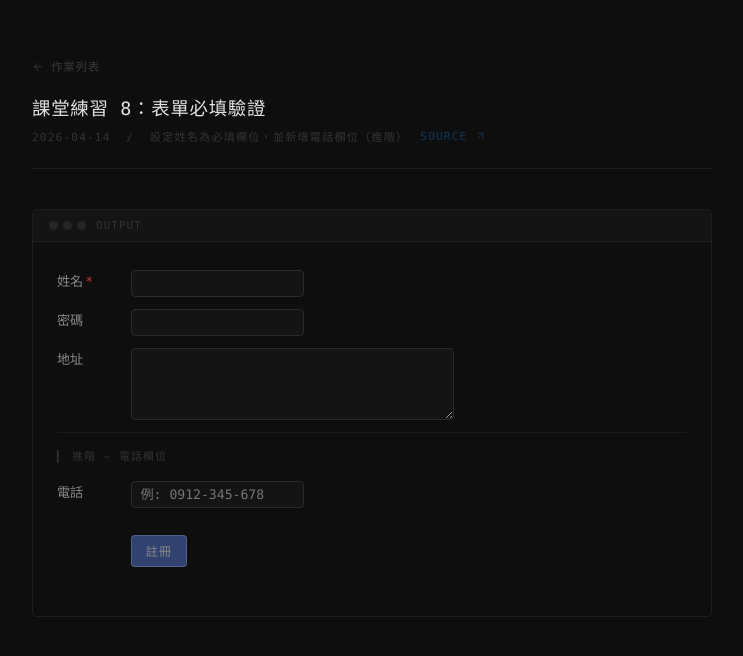
After one commit to johnlin10/web-database-programming, a PHP site: page /2026-04-14/ch3-5-2.php in a window 1280 px wide. The commit adds this page. Shown: the top 656 px of the page, without its empty margins (268-1011 px from the left). Run offline with PHP 8.4, Linux system fonts and the light colour scheme.

Commit message:
feat: enhance UI with Lucide icons, improve file list display, and add new form validation exercises

```diff
--- /dev/null
+++ b/2026-04-14/ch3-5-2.php
@@ -0,0 +1,71 @@
+<?php
+$title = '課堂練習 8：表單必填驗證';
+$date  = '2026-04-14';
+$meta  = '設定姓名為必填欄位，並新增電話欄位（進階）';
+ob_start();
+?>
+<style>
+.form-row { margin-bottom: 12px; }
+.form-row label { display: inline-block; width: 5em; color: #888; }
+.form-row input[type="text"],
+.form-row input[type="password"],
+.form-row input[type="tel"],
+.form-row textarea {
+  background: #141414;
+  color: #c0c0c0;
+  border: 1px solid #2a2a2a;
+  border-radius: 4px;
+  padding: 5px 9px;
+  font-family: inherit;
+  font-size: 0.82rem;
+  outline: none;
+  transition: border-color 0.15s;
+  vertical-align: top;
+}
+.form-row input:focus,
+.form-row textarea:focus { border-color: #444; }
+.required-mark { color: #c0392b; margin-left: 2px; }
+.section-label {
+  font-size: 0.68rem;
+  color: #333;
+  letter-spacing: 0.1em;
+  text-transform: uppercase;
+  border-top: 1px solid #1a1a1a;
+  padding-top: 14px;
+  margin-top: 4px;
+  margin-bottom: 14px;
+}
+.submit-btn {
+  background: #314170ff !important;
+}
+.submit-btn:hover {
+  background: #334888ff !important;
+}
+</style>
+<form name="login" method="post" action="ch8-4-3.php">
+  <div class="form-row">
+    <label>姓名<span class="required-mark">*</span></label>
+    <input type="text" name="User" size="18" required/>
+  </div>
+  <div class="form-row">
+    <label>密碼</label>
+    <input type="password" name="Pass" size="18"/>
+  </div>
+  <div class="form-row">
+    <label>地址</label>
+    <textarea name="Address" rows="4" cols="36"></textarea>
+  </div>
+  <input type="hidden" name="Type" value="Member"/>
+  <div class="section-label">▎ 進階 — 電話欄位</div>
+  <div class="form-row">
+    <label>電話</label>
+    <input type="tel" name="Phone" size="18" placeholder="例: 0912-345-678"/>
+  </div>
+  <div class="form-row" style="margin-top:18px;">
+    <label></label>
+    <button type="submit" class="submit-btn">註冊</button>
+  </div>
+</form>
+<?php
+$content = ob_get_clean();
+include __DIR__ . '/../_layout.php';
--- a/2026-04-28/ch9-1-2.php
+++ b/2026-04-28/ch9-1-2.php
@@ -1,7 +1,7 @@
 <?php
-$title = 'ch9-1-2.php';
+$title = '課堂練習 9：時區與檔案資訊';
 $date  = '2026-04-28';
-$meta  = '顯示台灣時區';
+$meta  = '顯示台灣時區的當前時間，並讀取目前檔案的屬性資訊';
 ob_start();
 ?>
 <?php
--- a/2026-04-28/ch9-2-3.php
+++ b/2026-04-28/ch9-2-3.php
@@ -1,7 +1,7 @@
 <?php
-$title = 'ch9-2-3.php';
+$title = '課堂練習 9：檔案讀寫操作';
 $date  = '2026-04-28';
-$meta  = '新增並顯示檔案內容';
+$meta  = '以附加模式將文字寫入檔案，並讀取顯示完整內容';
 ob_start();
 ?>
 <?php
--- a/2026-05-19/ch11-1-1.php
+++ b/2026-05-19/ch11-1-1.php
@@ -1,7 +1,7 @@
 <?php
-$title = 'ch11-1-1.php';
+$title = '課堂練習 11：MySQL 連線測試';
 $date  = '2026-05-19';
-$meta  = 'MySQL 資料庫連線測試';
+$meta  = '以 mysqli 連線至 MySQL，測試資料庫連線狀態';
 ob_start();
 ?>
 <?php
--- a/2026-05-19/ch11-2-1.php
+++ b/2026-05-19/ch11-2-1.php
@@ -1,7 +1,7 @@
 <?php
-$title = 'ch11-2-1.php';
+$title = '課堂練習 11：MySQL 資料查詢';
 $date  = '2026-05-19';
-$meta  = 'MySQL 查詢 students 資料表';
+$meta  = '查詢 myschool 資料庫的 students 資料表並輸出所有記錄';
 ob_start();
 ?>
 <?php
--- a/_layout.php
+++ b/_layout.php
@@ -3,9 +3,10 @@
 <head>
 <meta charset="utf-8" />
 <meta name="viewport" content="width=device-width, initial-scale=1" />
-<title><?= htmlspecialchars($title) ?> | 網資程設</title>
+<title><?= htmlspecialchars($title) ?> | 網頁資料庫程式設計</title>
 <style>
 *, *::before, *::after { box-sizing: border-box; margin: 0; padding: 0; }
+svg.lucide { width: 1em; height: 1em; vertical-align: -0.125em; }
 body {
   background: #0e0e0e;
   color: #c0c0c0;
@@ -88,7 +89,7 @@ body {
 .window-body button {
   background: #141414;
   color: #888;
-  border: 1px solid #2a2a2a;
+  border: 1px solid #ffffff2a;
   border-radius: 4px;
   margin: 9px 0;
   margin-right: 6px;
@@ -101,18 +102,18 @@ body {
 }
 .window-body button:hover {
   color: #d0d0d0;
-  border-color: #555;
+  border-color: #ffffff35;
 }
 </style>
 </head>
 <body>
 <div class="page">
   <header class="header">
-    <a class="back" href="/">🡐 作業列表</a>
+    <a class="back" href="/"><i data-lucide="arrow-left"></i> 作業列表</a>
     <h1><?= htmlspecialchars($title) ?></h1>
     <div class="meta">
       <span><?= htmlspecialchars($date ?? '') ?><?= isset($meta) ? ' &nbsp;/&nbsp; ' . htmlspecialchars($meta) : '' ?></span>
-      <a class="source-link" href="https://github.com/johnlin10/web-database-programming/blob/main<?= htmlspecialchars($_SERVER['PHP_SELF']) ?>" target="_blank" rel="noopener">SOURCE 🡕</a>
+      <a class="source-link" href="https://github.com/johnlin10/web-database-programming/blob/main<?= htmlspecialchars($_SERVER['PHP_SELF']) ?>" target="_blank" rel="noopener">SOURCE <i data-lucide="arrow-up-right"></i></a>
     </div>
   </header>
   <div class="window">
@@ -123,5 +124,7 @@ body {
     <div class="window-body"><?= $content ?></div>
   </div>
 </div>
+<script src="https://unpkg.com/lucide@latest/dist/umd/lucide.min.js"></script>
+<script>lucide.createIcons();</script>
 </body>
 </html>
```
Also changed, not shown: 2026-04-14/ch8-4-3.php (added, +29 -0 lines), index.php (+24 -6 lines).
